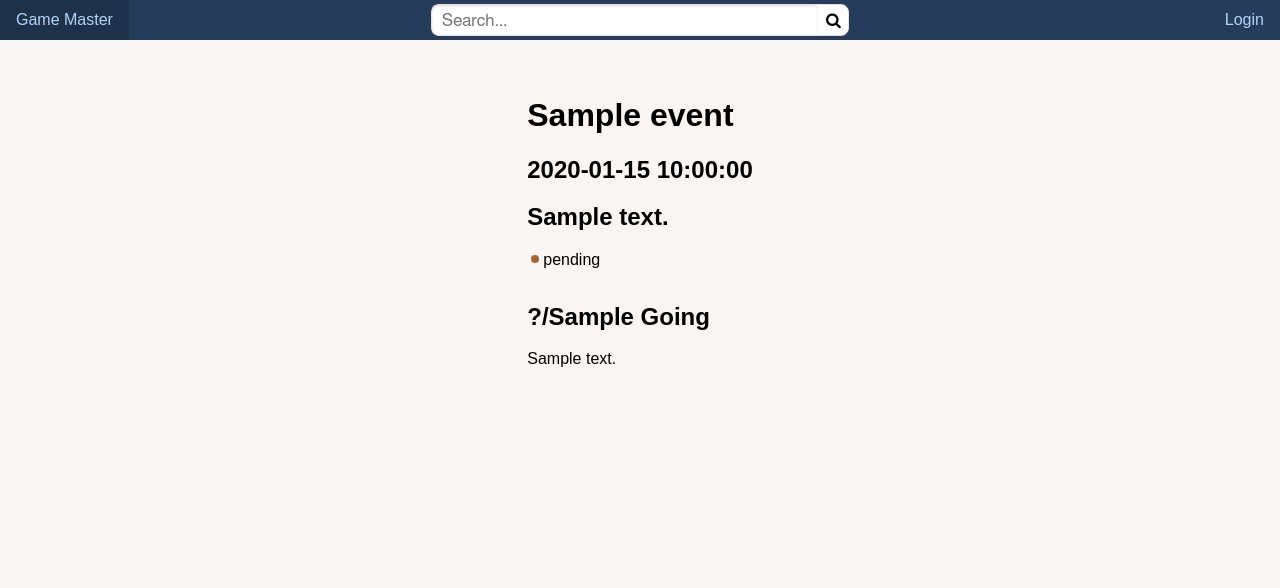
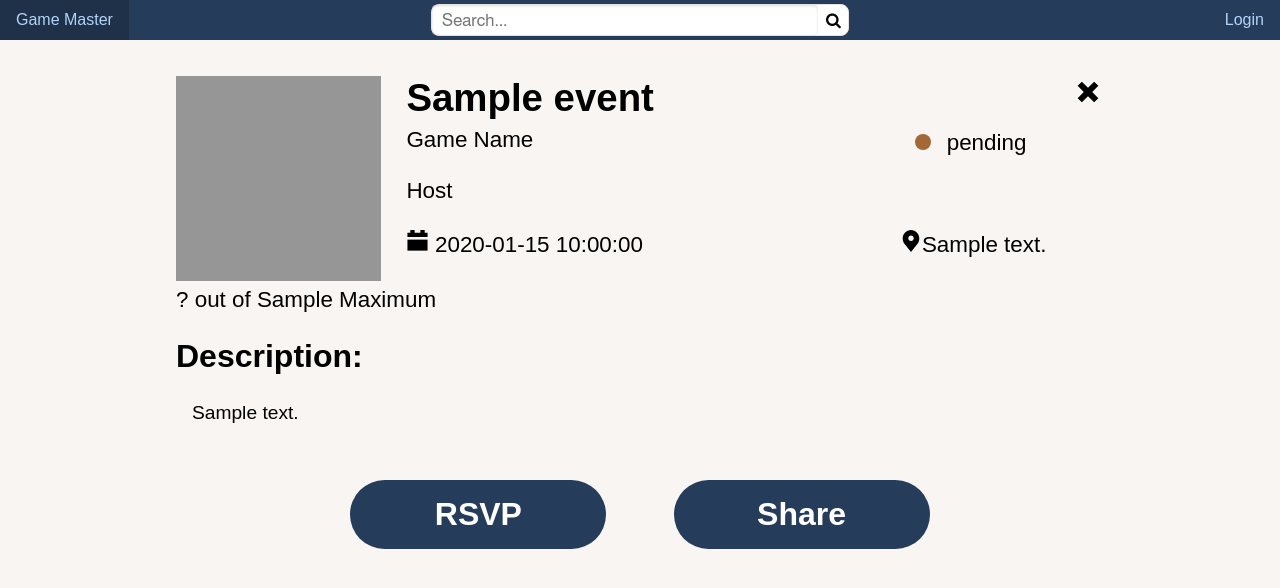
Before and after one commit to CSCI-5117-F26/developing-the-interactive-web-project-1-group-8, a Flask app: template src/developing_the_interactive_web_project_1_group_8/templates/event.html in a window 1280 px wide. Shown: the top 588 px of the page. Run offline with Flask 3, Linux system fonts and the light colour scheme; the template is opened without the code that fills it: most values are stand-ins (such as "Sample title", 1, 10 or a date in 2020); some libraries are stand-ins or nearby versions.

Commit message:
event addition + editing front end logic

```diff
--- a/src/developing_the_interactive_web_project_1_group_8/server.py
+++ b/src/developing_the_interactive_web_project_1_group_8/server.py
@@ -249,6 +249,56 @@ def event(event_id):
     # print(db.get_event(event_id))
     return render_template("event.html", event=event)
 
+@app.route("/create-event")
+@requires_auth
+def create_event():
+    """Event form, where users can insert info about their event"""
+    # print(database.get_event(event_id))
+    return render_template("event_info.html", event=None)
+
+@app.post("/add-event")
+@requires_auth
+def add_event():
+    # with psycopg.connect(os.environ['DATABASE_URL']) as conn:
+    #     with conn.cursor() as cur:
+    #         timestamp = datetime.now(timezone.utc)
+    #         print(cur.execute("SELECT * FROM surveys"))
+    #         print(timestamp)
+    #         cur.execute("""INSERT INTO surveys (favoritegames, completion, brands,
+    #           playscompetitive, competitivegames, timestamp) values (
+    #           %s, %s, %s, %s, %s, %s)""",
+    #           (request.form.get("favoritegames"), request.form.get("completion"),
+    #            request.form.get("brands"), request.form.get("playscompetitive"),
+    #            request.form.get("competitivegames"), timestamp))
+    #         # rows = cur.fetchall()
+    #     conn.commit()
+    # db.add_event(request.form)
+    print(request.form)
+
+    return redirect("/")
+
+@app.route("/edit-event/<int:event_id>")
+@requires_auth
+def edit_event(event_id):
+    """Event form, where users can edit info about their event"""
+    edited_event = database.get_event(event_id)
+    # TODO There should be a check as to whether edited_event.hostid == the
+    # userID of the session holder, 403 otherwise
+    print(session["profile"])
+    print(edited_event)
+    if (session["profile"]["id"] != edited_event["hostid"]):
+        return render_template("event_info.html", event=edited_event)
+    else:
+        # print(session["profile"]["user"])
+        return redirect("/event/" + event_id)
+
+@app.post("/update-event/<int:event_id>")
+@requires_auth
+def update_event(event_id):
+
+    # db.update_event(event_id, request.form)
+
+    return redirect("/")
 
 # @app.route("/user/<string:username>")
 # def user(username):
--- /dev/null
+++ b/src/developing_the_interactive_web_project_1_group_8/static/css/event.css
@@ -0,0 +1,157 @@
+.event-container {
+  padding: 2rem;
+  border-radius: 2rem;
+  width: 80vw;
+  height: 80vh;
+  font-family: Verdana, Geneva, Tahoma, sans-serif;
+  font-size: 1.2rem;
+}
+
+.event-heading-container {
+  display: flex;
+  height: 16.5vw;
+  gap: 2vw;
+}
+
+.event-heading-info-conatiner {
+  width: 50vw;
+}
+
+.event-title {
+  font-weight: bold;
+  font-size: 2.4rem;
+  height: 4vw;
+}
+
+.event-info {
+  height: 4vw;
+  font-size: 1.4rem;
+}
+
+.event-info-left {
+  font-size: 1.4rem;
+  height: 4vw;
+  margin-left: auto;
+}
+
+.event-info-container {
+  display: flex;
+  height: 4vw;
+}
+
+.event-status-container {
+  display: flex;
+  margin-left: auto;
+  padding: 0.25rem;
+  background-color: var(--color-background);
+  border-radius: 1.2rem;
+  align-items: center;
+  height: 1.4rem;
+}
+
+.status-text {
+    font-size: 1.4rem;
+    margin-left: 1rem;
+    margin-right: 1rem;
+}
+
+.event-status-circle {
+  width: 1rem;
+  height: 1rem;
+  border-radius: 0.5rem;
+  background-color: var(--color-success);
+  align-self: center;
+  justify-self: center;
+}
+
+.event-image {
+  height: 16vw;
+  width: 16vw;
+  background-color: var(--color-muted);
+}
+
+.event-back-button-container {
+  margin-left: auto;
+  border-radius: 1.25rem;
+  height: 2rem;
+  width: 2rem;
+  justify-self: flex-end;
+  display: flex;
+  align-items: center;
+  justify-content: center;
+}
+
+.event-back-button-container:hover {
+  background-color: var(--color-background);
+}
+
+.event-back-button {
+  height: 1.5rem;
+  width: 1.5rem;
+  justify-self: center;
+  align-self: center;
+}
+
+.event-icon-container {
+  /* height: 3vw; */
+  font-size: 1.4rem;
+  align-items: center;
+}
+
+.event-icon {
+    height: 1.4rem;
+    width: 1.4rem;
+    align-self: center;
+    align-self: center;
+}
+
+.description-label {
+  font-weight: bold;
+  font-size: 2rem;
+  height: 3rem;
+}
+
+.description {
+    padding: 1rem;
+    border-radius: 1rem;
+    background-color: var(--color-background);
+    font-size: 1.2rem;
+}
+
+.event-buttons-container {
+  margin-top: 2rem;
+  display: flex;
+  align-items: center;
+  justify-content: center;
+  gap: 4vw;
+}
+
+.event-button-href {
+  background-color: var(--color-primary);
+  border: none;
+  border-radius: 4rem;
+  color: var(--color-text-inverse);
+  padding: 1rem;
+  text-align: center;
+  text-decoration: none;
+  font-size: 2rem;
+  font-weight: bolder;
+  margin: 1vh;
+  cursor: pointer;
+  width: 14rem;
+}
+
+.event-button {
+  background-color: var(--color-primary);
+  border: none;
+  border-radius: 4rem;
+  color: var(--color-text-inverse);
+  padding: 1rem;
+  text-align: center;
+  text-decoration: none;
+  font-size: 2rem;
+  font-weight: bolder;
+  margin: 1vh;
+  cursor: pointer;
+  width: 16rem;
+}
--- a/src/developing_the_interactive_web_project_1_group_8/static/styles.css
+++ b/src/developing_the_interactive_web_project_1_group_8/static/css/styles.css
@@ -156,7 +156,7 @@ main {
 
 .page-panel {
   box-sizing: border-box;
-  max-width: 1260px;
+  max-width: 80vw;
   margin: 0 auto;
   padding: 20px;
 }
--- a/src/developing_the_interactive_web_project_1_group_8/templates/base.html
+++ b/src/developing_the_interactive_web_project_1_group_8/templates/base.html
@@ -7,8 +7,8 @@
   <link rel="stylesheet" href="https://cdnjs.cloudflare.com/ajax/libs/font-awesome/4.7.0/css/font-awesome.min.css">
   <link rel="stylesheet" href="https://cdn.jsdelivr.net/npm/purecss@3.0.0/build/pure-min.css" />
   <link rel="stylesheet" href="https://cdn.jsdelivr.net/npm/purecss@3.0.0/build/grids-responsive-min.css" />
-  <link rel="stylesheet" href="{{ url_for('static', filename='styles.css') }}" />
-  <title>{% block title %}{% endblock %}</title>
+  <link rel="stylesheet" href="{{ url_for('static', filename='css/styles.css') }}" />
+  <title>{% block title %}Project{% endblock %}</title>
   {% block head %}{% endblock %}
 </head>
 
--- a/src/developing_the_interactive_web_project_1_group_8/templates/components/topbar.html
+++ b/src/developing_the_interactive_web_project_1_group_8/templates/components/topbar.html
@@ -57,6 +57,6 @@
 </div>
 {% endblock %}
 {% block scripts %}
-<script src="{{ url_for('static', filename='topbar.js') }}"></script>
+<script src="{{ url_for('static', filename='javascript/topbar.js') }}"></script>
 <script src="{{ url_for('static', filename='menu.js') }}"></script>
 {% endblock %}
--- a/src/developing_the_interactive_web_project_1_group_8/templates/event.html
+++ b/src/developing_the_interactive_web_project_1_group_8/templates/event.html
@@ -3,31 +3,98 @@
 {% block title %} {{ event.name }} - GameMaster {% endblock %}
 
 {% block head %}
-<link rel="stylesheet" href="{{ url_for('static', filename='event_grid.css') }}">
-<link rel="stylesheet" href="{{ url_for('static', filename='tile.css') }}">
+<link rel="stylesheet" href="{{ url_for('static', filename='css/event.css') }}">
 {% endblock %}
 
 {% block content %}
 <section class="page-panel">
-    <h1>{{ event.name }}</h1>
+    <!-- <div class="event-container"> -->
+        <div class="event-heading-container">
+            <div class="event-image">
 
-    <h2>{{ event.time }}</h2>
-    <h2>{{ event.address }}</h2>
-
+            </div>
+            <div class="event-heading-info-conatiner">
+                <div class="event-title">{{ event.name }}</div>
+                <div class="event-info-container">
+                    <div class="event-info">
+                        Game Name
+                    </div>
                     <div class="event-status-container">
                         {% if event.status == "scheduled" %}
                             <div class="event-status-circle"></div>
                         {% elif event.status == "pending" %}
-        <div class="event-status-circle" style="background-color: var(--color-warning);"></div>
+                            <div class="event-status-circle"
+                            style="background-color: var(--color-warning);"></div>
                         {% else %}
-        <div class="event-status-circle" style="background-color: var(--color-danger);"></div>
+                            <div class="event-status-circle"
+                            style="background-color: var(--color-danger);"></div>
                         {% endif %}
-        <div>{{event.status}}</div>
+                        <div class="status-text">{{event.status}}</div>
+                    </div>
+                </div>
+                <div class="event-info">
+                    Host
+                </div>
+                <div class="event-info-container">
+                    <div class="event-info">
+                        <!-- Date + Time if scheduled, Date range otherwise -->
+                        <div class="event-icon-container">
+                            <img class="event-icon"
+                        src="{{ url_for('static', filename='images/calendar.svg') }}">
+                        {{ event.time }}
                         </div>
 
-    <h2>?/{{event.max_attendees}} Going</h2>
+                    </div>
+                    <div class="event-info-left">
+                        <div class="event-icon-container">
+                            <img class="event-icon"
+                        src="{{ url_for('static', filename='images/location.svg') }}">{{ event.address }}
+                        </div>
+                    </div>
+                </div>
+            </div>
+            <div class="event-back-button-container">
+                <img src="{{ url_for('static', filename='images/x.svg') }}"
+                class="event-back-button" alt="x" onclick="history.back()">
+            </div>
+        </div>
+        <div class="event-info">
+            ? out of {{event.max_attendees}} Maximum
+        </div>
+        <div class="description-label">
+            Description:
+        </div>
 
-    <p>{{event.description}}</p>
+        <div class="description">{{event.description}}</div>
+
+        <div class="event-buttons-container">
+            <!-- If pending, calandar button, otherwise RSVP -->
+            <a class="event-button-href" href="/rsvp/{{ event.id }}">RSVP</a>
+            <button class="event-button" onclick="copyURL()" id="copyButton">Share</button>
+        </div>
+    <!-- </div> -->
 
 </section>
+
+<script>
+    function copyURL() {
+        const url = window.location.href;
+
+        navigator.clipboard.writeText(url)
+        .then(() => {
+            const button = document.getElementById("copyButton");
+            button.innerText = "Link Copied";
+            button.style.backgroundColor = "var(--color-topbar-hover)"
+            // button.style.backgroundColor =
+            setTimeout(() => {
+                button.innerText = "Share";
+                button.style.backgroundColor = "var(--color-primary)"
+            }, 600);
+        })
+        .catch(err => {
+            console.error("Could not copy, ", err)
+        })
+
+    }
+</script>
 {% endblock %}
--- a/src/developing_the_interactive_web_project_1_group_8/templates/index.html
+++ b/src/developing_the_interactive_web_project_1_group_8/templates/index.html
@@ -3,7 +3,7 @@
 {% block title %} Dashboard - GameMaster {% endblock %}
 
 {% block head %}
-<link rel="stylesheet" href="{{ url_for('static', filename='tile.css') }}">
+<link rel="stylesheet" href="{{ url_for('static', filename='css/event_tile.css') }}">
 {% endblock %}
 
 {% block content %}
--- a/src/developing_the_interactive_web_project_1_group_8/templates/my_events.html
+++ b/src/developing_the_interactive_web_project_1_group_8/templates/my_events.html
@@ -3,8 +3,8 @@
 {% block title %} My Events {% endblock %}
 
 {% block head %}
-<link rel="stylesheet" href="{{ url_for('static', filename='event_grid.css') }}">
-<link rel="stylesheet" href="{{ url_for('static', filename='event_tile.css') }}">
+<link rel="stylesheet" href="{{ url_for('static', filename='css/event_grid.css') }}">
+<link rel="stylesheet" href="{{ url_for('static', filename='css/event_tile.css') }}">
 {% endblock %}
 
 {% block content %}
```
Also changed, not shown: src/developing_the_interactive_web_project_1_group_8/templates/event_info.html (added, +91 -0 lines), src/developing_the_interactive_web_project_1_group_8/static/css/event_grid.css (renamed from src/developing_the_interactive_web_project_1_group_8/static/event_grid.css), src/developing_the_interactive_web_project_1_group_8/static/css/tile.css (renamed from src/developing_the_interactive_web_project_1_group_8/static/tile.css), src/developing_the_interactive_web_project_1_group_8/static/images/avatar-default.svg (renamed from src/developing_the_interactive_web_project_1_group_8/static/avatar-default.svg), src/developing_the_interactive_web_project_1_group_8/static/images/calendar.svg (added), src/developing_the_interactive_web_project_1_group_8/static/images/location.svg (added), src/developing_the_interactive_web_project_1_group_8/static/images/x.svg (added), src/developing_the_interactive_web_project_1_group_8/static/javascript/topbar.js (renamed from src/developing_the_interactive_web_project_1_group_8/static/topbar.js). Lines whose indentation alone changed are shown as unchanged.
